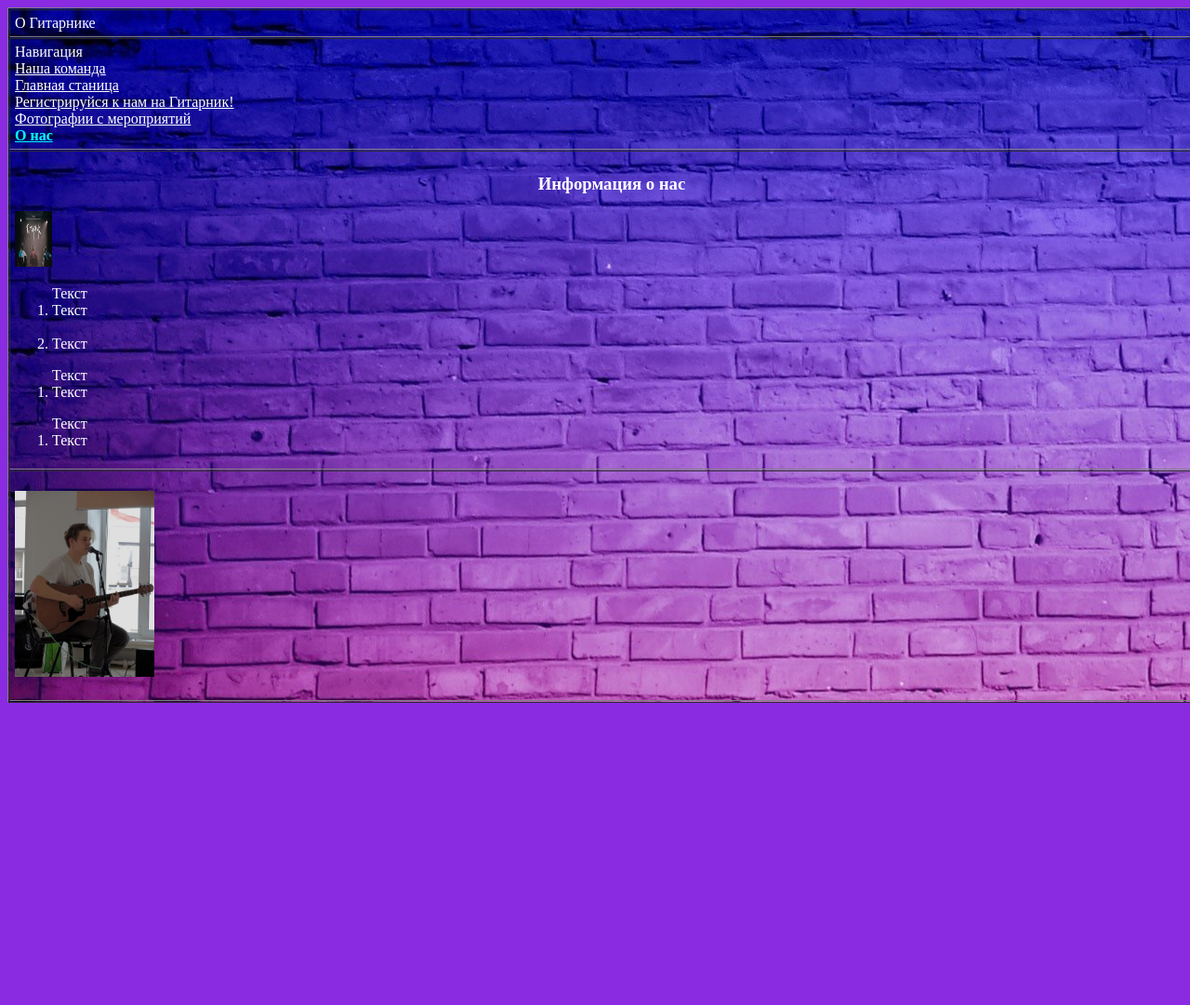
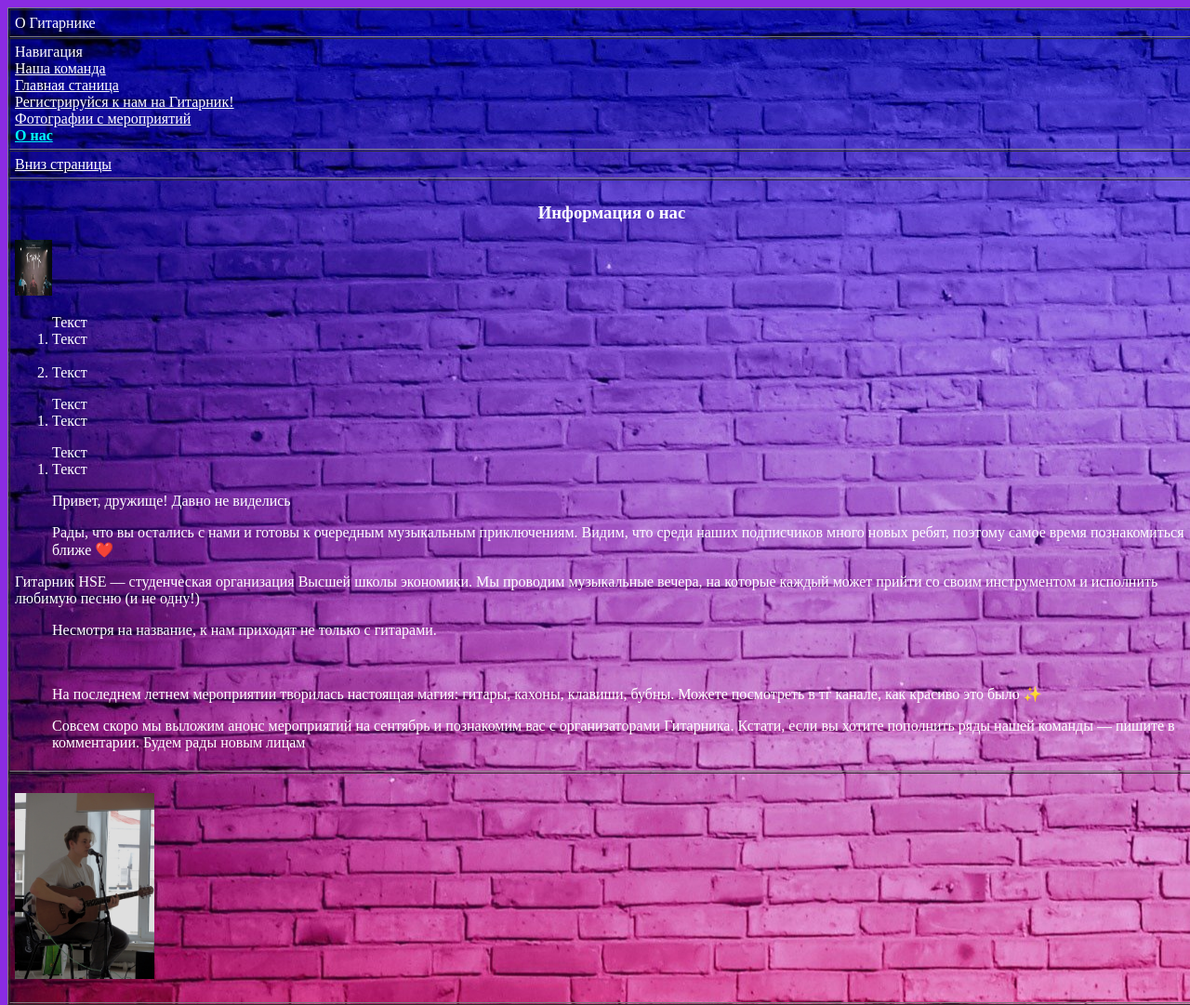
Before and after one commit to Stependiaa/2023_Basics_of_WT, a plain HTML site: page Gitarnik/about.html in a window 1280 px wide. Shown: the top 1081 px of the page at 93% size. Before the commit the page ends 800 px from the top, so only its background shows below. Drawn offline with Linux system fonts and the light colour scheme.

Commit message:
Update about.html

```diff
--- a/Gitarnik/about.html
+++ b/Gitarnik/about.html
@@ -33,6 +33,11 @@
                     </td>
                 </tr>
                 <tr>
+                    <td>
+                        <a href="./about.html#botom" target="_self" style="color: #FFFFFF;"> Вниз страницы</a>
+                    </td>
+                </tr>
+                <tr>
                     <td> <!--Этот блок для уникального содержания-->
                         <h3 align="center" style="color: #FFFFFF;"> Информация о нас </h3>
 
@@ -43,12 +48,25 @@
 <ol style="color: #FFFFFF;">Текст<li>Текст</li><br> <li>Текст</li></ol>
 <ol style="color: #FFFFFF;"> Текст<li>Текст</li></ol>
 <ol style="color: #FFFFFF;">Текст<li>Текст</li></ol>
+<ul style="color: #FFFFFF;">Привет, дружище! Давно не виделись </ul>
 
+   <ul style="color: #FFFFFF;"> Рады, что вы остались с нами и готовы к очередным музыкальным приключениям. Видим, что среди наших подписчиков много новых ребят, поэтому самое время познакомиться ближе ❤️</ul>
+
+   <il style="color: #FFFFFF;">Гитарник HSE — студенческая организация Высшей школы экономики. Мы проводим музыкальные вечера, на которые каждый может прийти со своим инструментом и исполнить любимую песню (и не одну!)</il>
+
+   <ol style="color: #FFFFFF;">Несмотря на название, к нам приходят не только с гитарами.</ol>
+   <br>
+   <ol style="color: #FFFFFF;"> На последнем летнем мероприятии творилась настоящая магия: гитары, кахоны, клавиши, бубны. Можете посмотреть в тг канале, как красиво это было ✨
+ </ol>
+   <ul style="color: #FFFFFF;">Совсем скоро мы выложим анонс мероприятий на сентябрь и познакомим вас с организаторами Гитарника.
+     Кстати, если вы хотите пополнить ряды нашей команды — пишите в комментарии. Будем рады новым лицам</ul>
 
                     </td>
                 </tr>
                 <tr>
-                    <td style="color: #FFFFFF;"> <p><img src="./images/Стёпа.jpg" height="200px" width="150px"></p></td>
+                    <td style="color: #FFFFFF;"> <p><img src="./images/Стёпа.jpg" height="200px" width="150px"></p>
+                    <a id="botom"></a>
+                    </td>
                 </tr>
             </tbody>
         </table>
```
